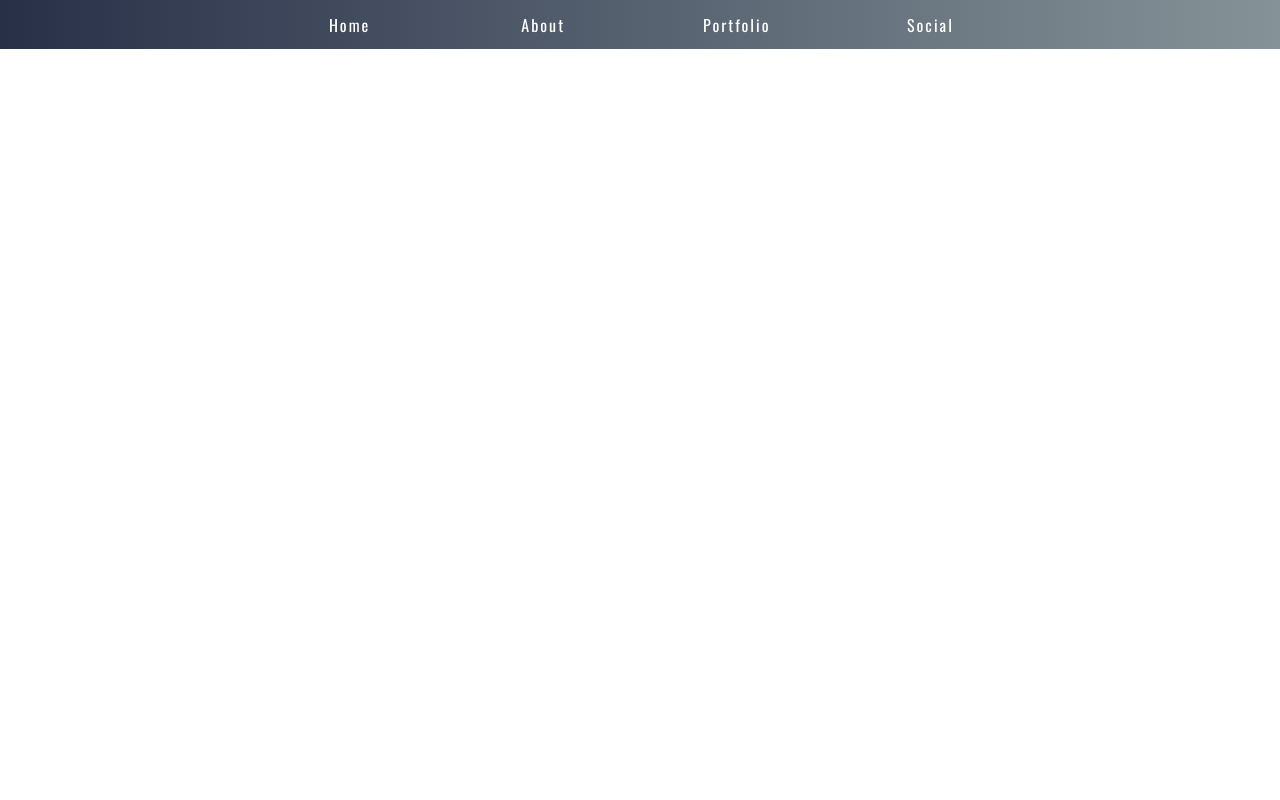
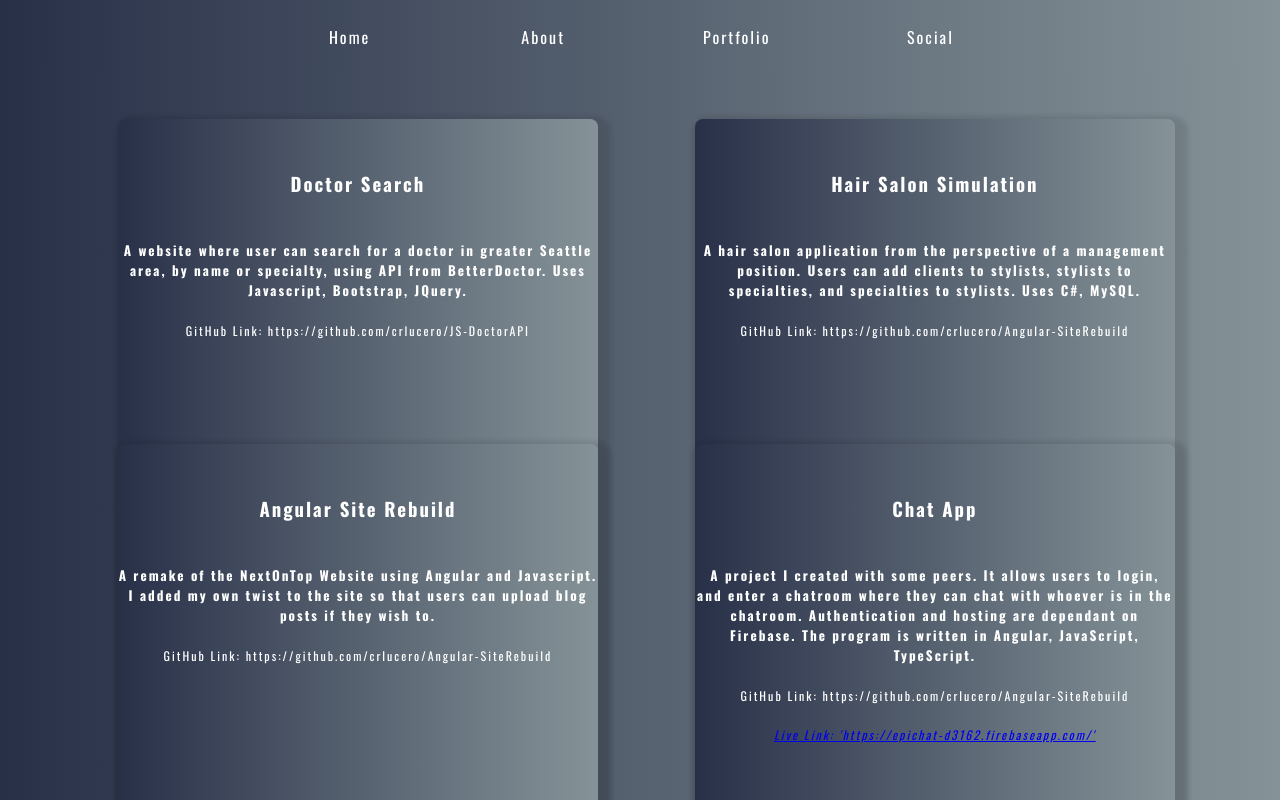
Before and after one commit to crlucero/React-Portfolio, a React app: page /#/portfolio in a window 1280 px wide. Shown: the top 800 px of the page. Built offline with nearby package versions, Linux system fonts and the light colour scheme.

Commit message:
This commit completes my portfolio component

```diff
--- a/src/components/About.jsx
+++ b/src/components/About.jsx
@@ -45,7 +45,7 @@ function About() {
             <h1>ABOUT ME.</h1>
           </div>
           <div className='rightCol'>
-            <p>I am a passionate web developer who has been in the field for about a year. Although fairly new, I love to design and create programs that are visually appealing.
+            <p>I am a former kinesiologist, basketball player turned web developer. I have a passion for creating, designing, and just making programs look awesome!
             </p>
             <p>My focus is building applications to the exact needs of a client. I strive to make their ideas come to life.
             </p>
--- a/src/components/App.jsx
+++ b/src/components/App.jsx
@@ -3,6 +3,8 @@ import { Switch, Route } from 'react-router-dom'
 import Header from './Header'
 import Home from './Home'
 import About from './About'
+import PortfolioList from './PortfolioList'
+import Social from './Social'
 
 
 function App() {
@@ -12,6 +14,8 @@ function App() {
       <Switch>
         <Route exact path="/" component={Home} />
         <Route path='/about' component={About} />
+        <Route path='/portfolio' component={PortfolioList} />
+        <Route path='/social' component={Social} />
       </Switch>
     </div>
   );
--- a/src/components/Header.jsx
+++ b/src/components/Header.jsx
@@ -14,8 +14,8 @@ function Header() {
               text-align: center;
               padding-left: 20%;
               padding-right: 20%;
-              padding-top: 1%;
-              padding-bottom: 1%;
+              padding-top: 2%;
+              padding-bottom: 2%;
               margin: -8px;
               font-family: "Oswald", sans-serif;
               letter-spacing: 2px;
--- /dev/null
+++ b/src/components/Portfolio.jsx
@@ -0,0 +1,77 @@
+import React from "react";
+import PropTypes from "prop-types";
+
+function Portfolio(props) {
+  return (
+    <div>
+      <style jsx>
+        {`
+          .body {
+            border-radius: 8px;
+            box-shadow: 5px 5px 5px 8px rgba(0, 0, 0, 0.1);
+          }
+          .body::after {
+            content: "";
+            border-radius: 5px;
+            position: absolute;
+            z-index: -1;
+            top: 0;
+            left: 0;
+            width: 100%;
+            height: 100%;
+            box-shadow: 0 5px 15px rgba(0, 0, 0, 0.3);
+            opacity: 0;
+            -webkit-transition: all 0.6s cubic-bezier(0.165, 0.84, 0.44, 1);
+            transition: all 0.6s cubic-bezier(0.165, 0.84, 0.44, 1);
+          }
+          .body:hover {
+            box-shadow: 0 15px 25px rgba(0, 0, 0, 0.5);
+            transition: box-shadow 0.3s ease-in-out;
+            -webkit-transform: scale(1.25, 1.25);
+            transform: scale(1.25, 1.25);
+          }
+          .title {
+            background: linear-gradient(to right, #283048, #859398);
+            border-radius: 6px 6px 0px 0px;
+            padding: 2px;
+          }
+          h3, h5 {
+            color: white;
+          }
+          p {
+            text-align: center;
+            font-size: 12px;
+            padding-bottom: 10px;
+            color: white;
+          }
+          .link {
+              font-style: italic;
+          }
+        `}
+      </style>
+      <div className="body">
+        <div>
+          <div className="title">
+            <h3> {props.name} </h3>
+          </div>
+            <h5> {props.description} </h5>
+            <p> GitHub Link: {props.link} </p>
+            <div className='link'>
+                <p>
+                    <a href="https://epichat-d3162.firebaseapp.com/">
+                        {props.liveLink}
+                    </a>
+                </p>
+            </div>
+        </div>
+      </div>
+    </div>
+  );
+}
+Portfolio.propTypes = {
+  name: PropTypes.string,
+  description: PropTypes.string,
+  link: PropTypes.string,
+  liveLink: PropTypes.string
+};
+export default Portfolio;
--- /dev/null
+++ b/src/components/PortfolioList.jsx
@@ -0,0 +1,80 @@
+import React from "react";
+import Portfolio from "./Portfolio";
+
+function PortfolioList() {
+  return (
+    <div>
+      <style jsx>
+        {`
+          @import url("https://fonts.googleapis.com/css?family=Oswald:300,400,700");
+          .body {
+            margin: -9px;
+            height: 650px;
+            font-family: "Oswald", sans-serif;
+            letter-spacing: 2px;
+            background: linear-gradient(to right, #283048, #859398);
+            padding-top: 30px;
+            padding-bottom: 100px;
+          }
+          .flex-container {
+            display: flex;
+            flex-flow: column wrap;
+            height: 100%;
+            justify-content: space-around;
+            margin-left: 10%;
+            padding-bottom: 10px;
+          }
+          .flex-item {
+            width: 40%;
+            height: 40%;
+            text-align: center;
+          }
+        `}
+      </style>
+      <div className="body">
+        <div className="flex-container">
+          {projectList.map((project, index) => (
+            <div className="flex-item">
+              <Portfolio
+                name={project.name}
+                description={project.description}
+                link={project.link}
+                liveLink={project.liveLink}
+                key={index}
+              />
+            </div>
+          ))}
+        </div>
+      </div>
+    </div>
+  );
+}
+
+const projectList = [
+  {
+    name: "Doctor Search",
+    description:
+      "A website where user can search for a doctor in greater Seattle area, by name or specialty, using API from BetterDoctor. Uses Javascript, Bootstrap, JQuery.",
+    link: "https://github.com/crlucero/JS-DoctorAPI"
+  },
+  {
+    name: "Angular Site Rebuild",
+    description:
+      "A remake of the NextOnTop Website using Angular and Javascript. I added my own twist to the site so that users can upload blog posts if they wish to.",
+      link: "https://github.com/crlucero/Angular-SiteRebuild"
+  },
+  {
+    name: "Hair Salon Simulation",
+    description:
+      "A hair salon application from the perspective of a management position. Users can add clients to stylists, stylists to specialties, and specialties to stylists. Uses C#, MySQL.",
+      link: "https://github.com/crlucero/Angular-SiteRebuild"
+  },
+  {
+    name: "Chat App",
+    description:
+      "A project I created with some peers. It allows users to login, and enter a chatroom where they can chat with whoever is in the chatroom. Authentication and hosting are dependant on Firebase. The program is written in Angular, JavaScript, TypeScript.",
+      link: "https://github.com/crlucero/Angular-SiteRebuild",
+      liveLink: "Live Link: 'https://epichat-d3162.firebaseapp.com/'"
+  },
+];
+export default PortfolioList;
--- /dev/null
+++ b/src/components/Social.jsx
@@ -0,0 +1,28 @@
+import React from 'react';
+
+function Social() {
+  return (
+    <div>
+      <style jsx>
+        {`
+          @import url("https://fonts.googleapis.com/css?family=Oswald:300,400,700");
+          .body {
+            display: flex;
+            flex-flow: row;
+            justify-content: flex-start;
+            margin: -9px;
+            height: 650px;
+            font-family: "Oswald", sans-serif;
+            letter-spacing: 2px;
+            background: linear-gradient(to right, #283048, #859398);
+          }
+        `}
+      </style>
+      <div className='body'>
+          <h1>My social profiles will be posted soon</h1>
+      </div>
+    </div>
+  );
+}
+
+export default Social;
```
Also changed, not shown: 1 other file (tests, documents, lock files or other folders).
